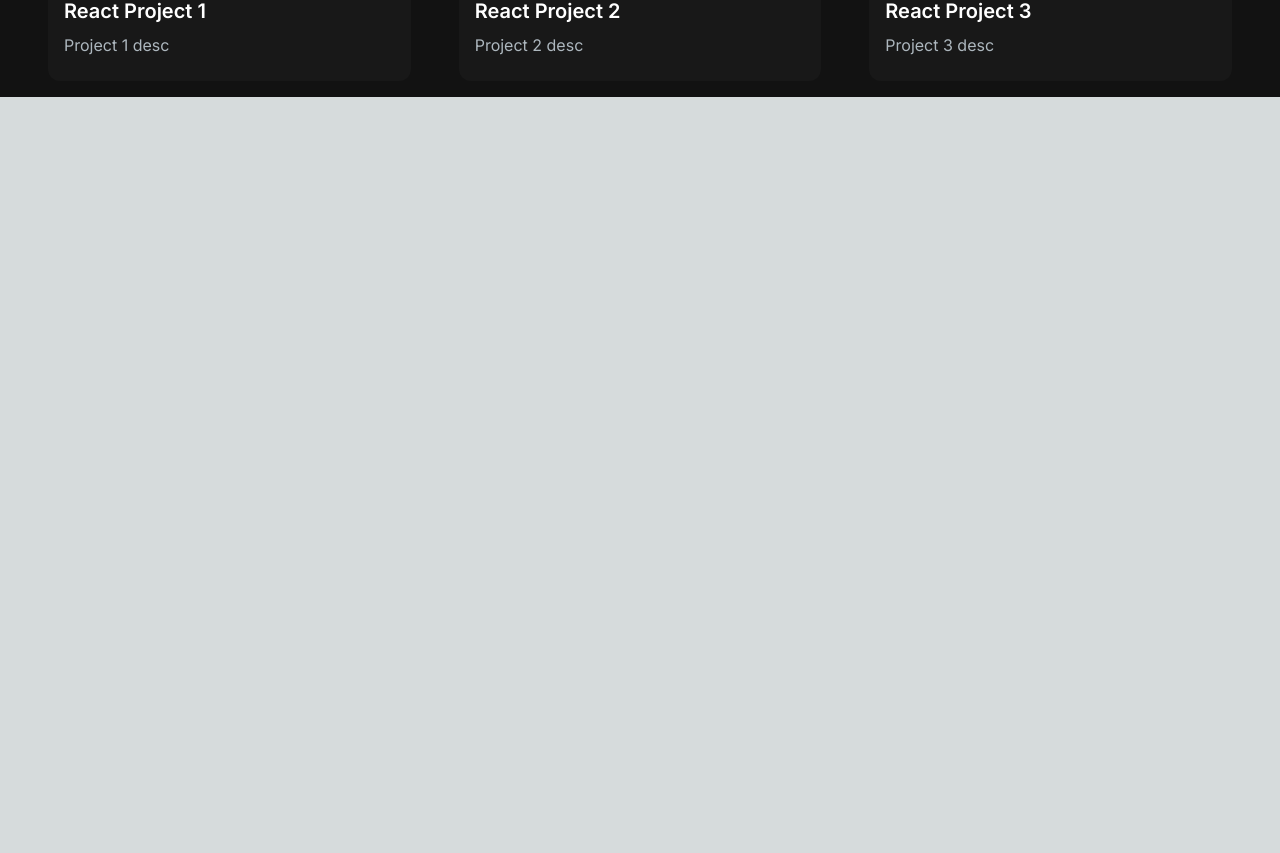
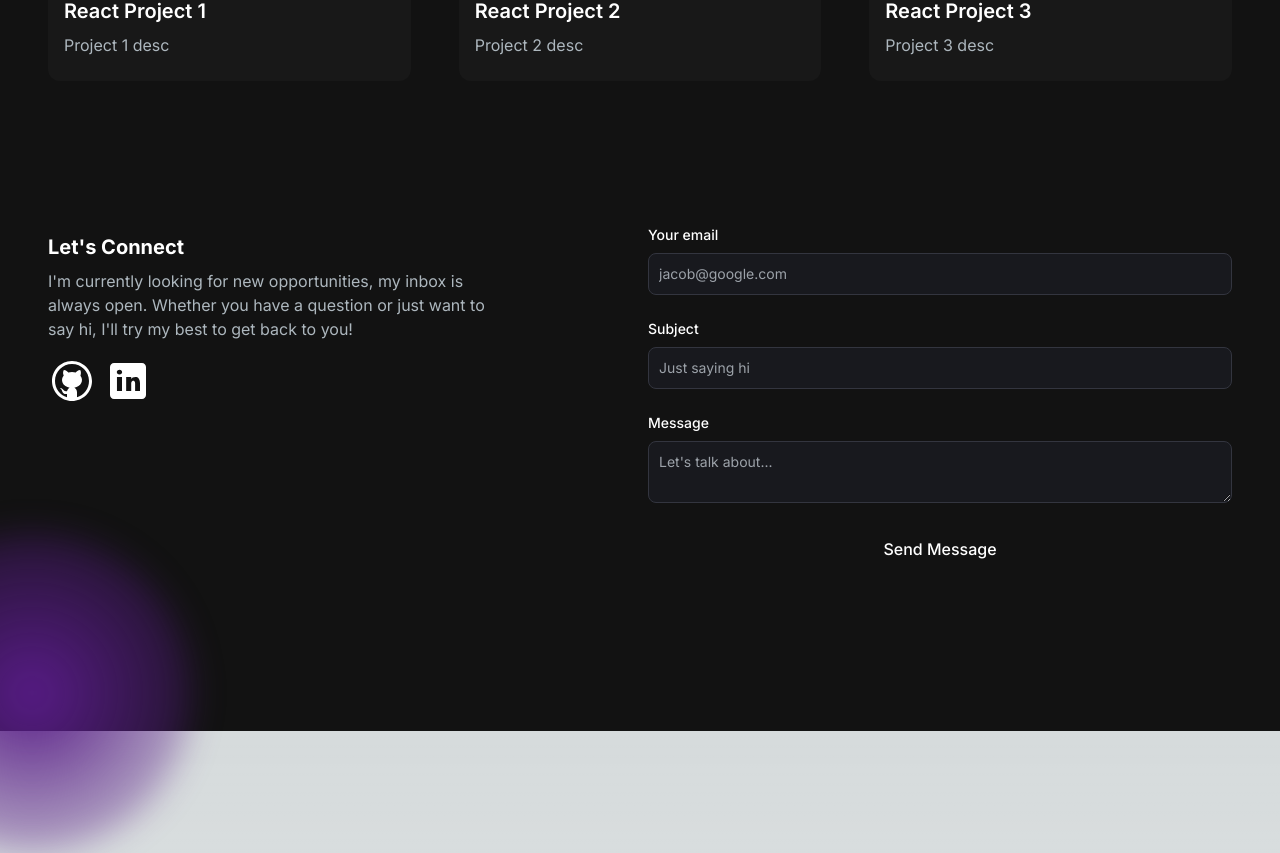
Before and after one commit to tejasdhanani/tejasdhanani-portfolio, a Next.js app: page / in a window 1280 px wide. Shown: the part 1671-2524 px from the top of the page. Before the commit the page ends 1768 px from the top, so only its background shows below. Built offline with nearby package versions, Linux system fonts and the light colour scheme.

Commit message:
ui for contact/email

```diff
--- /dev/null
+++ b/app/api/send/route.js
@@ -0,0 +1,19 @@
+// import { EmailTemplate } from '../../../components/EmailTemplate';
+import { Resend } from 'resend';
+
+const resend = new Resend(process.env.RESEND_API_KEY);
+
+export async function POST() {
+    try {
+        const data = await resend.emails.send({
+            from: 'Tejas <tejas27dhanani@gmail.com>',
+            to: ['tejas2710dhanani@gmail.com'],
+            subject: 'Hello world',
+            react: (<><p>Email body</p></>),
+        });
+
+        return Response.json(data);
+    } catch (error) {
+        return Response.json({ error });
+    }
+}
--- /dev/null
+++ b/app/components/EmailSection.jsx
@@ -0,0 +1,103 @@
+"use client"
+import Image from "next/image";
+import Link from "next/link";
+import GithubIcon from "../../public/github-icon.svg";
+import LinkedinIcon from "../../public/linkedin-icon.svg";
+
+const EmailSection = () => {
+    const emailSubmitted = false;
+
+    const handleSubmit = () => {
+
+    }
+    return (
+        <section
+            id="contact"
+            className="grid md:grid-cols-2 my-12 md:my-12 py-24 gap-4 relative"
+        >
+            <div className="bg-[radial-gradient(ellipse_at_center,_var(--tw-gradient-stops))] from-purple-900 to-transparent rounded-full h-80 w-80 z-0 blur-lg absolute top-3/4 -left-4 transform -translate-x-1/2 -translate-1/2"></div>
+            <div className="z-10">
+                <h5 className="text-xl font-bold text-white my-2">
+                    Let&apos;s Connect
+                </h5>
+                <p className="text-[#ADB7BE] mb-4 max-w-md">
+                    {" "}
+                    I&apos;m currently looking for new opportunities, my inbox is always
+                    open. Whether you have a question or just want to say hi, I&apos;ll
+                    try my best to get back to you!
+                </p>
+                <div className="socials flex flex-row gap-2">
+                    <Link href="github.com">
+                        <Image src={GithubIcon} alt="Github Icon" />
+                    </Link>
+                    <Link href="linkedin.com">
+                        <Image src={LinkedinIcon} alt="Linkedin Icon" />
+                    </Link>
+                </div>
+            </div>
+            <div>
+                {emailSubmitted ? (
+                    <p className="text-green-500 text-sm mt-2">
+                        Email sent successfully!
+                    </p>
+                ) : (
+                    <form className="flex flex-col" onSubmit={handleSubmit}>
+                        <div className="mb-6">
+                            <label
+                                htmlFor="email"
+                                className="text-white block mb-2 text-sm font-medium"
+                            >
+                                Your email
+                            </label>
+                            <input
+                                name="email"
+                                type="email"
+                                id="email"
+                                required
+                                className="bg-[#18191E] border border-[#33353F] placeholder-[#9CA2A9] text-gray-100 text-sm rounded-lg block w-full p-2.5"
+                                placeholder="jacob@google.com"
+                            />
+                        </div>
+                        <div className="mb-6">
+                            <label
+                                htmlFor="subject"
+                                className="text-white block text-sm mb-2 font-medium"
+                            >
+                                Subject
+                            </label>
+                            <input
+                                name="subject"
+                                type="text"
+                                id="subject"
+                                required
+                                className="bg-[#18191E] border border-[#33353F] placeholder-[#9CA2A9] text-gray-100 text-sm rounded-lg block w-full p-2.5"
+                                placeholder="Just saying hi"
+                            />
+                        </div>
+                        <div className="mb-6">
+                            <label
+                                htmlFor="message"
+                                className="text-white block text-sm mb-2 font-medium"
+                            >
+                                Message
+                            </label>
+                            <textarea
+                                name="message"
+                                id="message"
+                                className="bg-[#18191E] border border-[#33353F] placeholder-[#9CA2A9] text-gray-100 text-sm rounded-lg block w-full p-2.5"
+                                placeholder="Let's talk about..."
+                            />
+                        </div>
+                        <button
+                            type="submit"
+                            className="bg-primary-500 hover:bg-primary-600 text-white font-medium py-2.5 px-5 rounded-lg w-full"
+                        >
+                            Send Message
+                        </button>
+                    </form>
+                )}
+            </div>
+        </section>
+    );
+}
+export default EmailSection
--- a/app/page.js
+++ b/app/page.js
@@ -1,4 +1,5 @@
 import AboutSection from "./components/AboutSection";
+import EmailSection from "./components/EmailSection";
 import HeroSection from "./components/HeroSection";
 import Navbar from "./components/Navbar";
 import ProjectsSection from "./components/ProjectsSection";
@@ -11,6 +12,7 @@
         <HeroSection />
         <AboutSection />
         <ProjectsSection />
+        <EmailSection />
       </div>
     </main>
   )
```
Also changed, not shown: public/github-icon.svg (added), public/linkedin-icon.svg (added).
